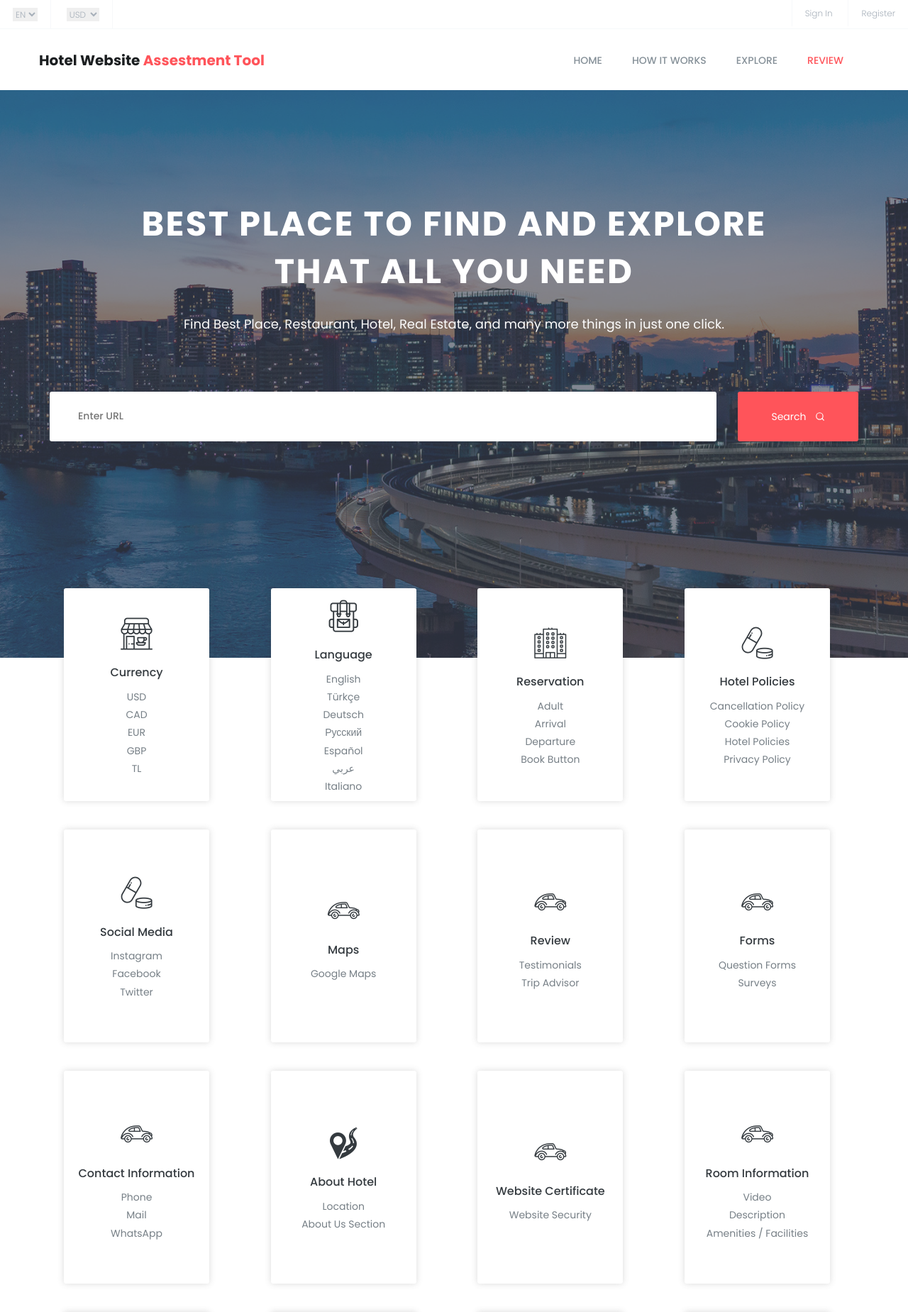
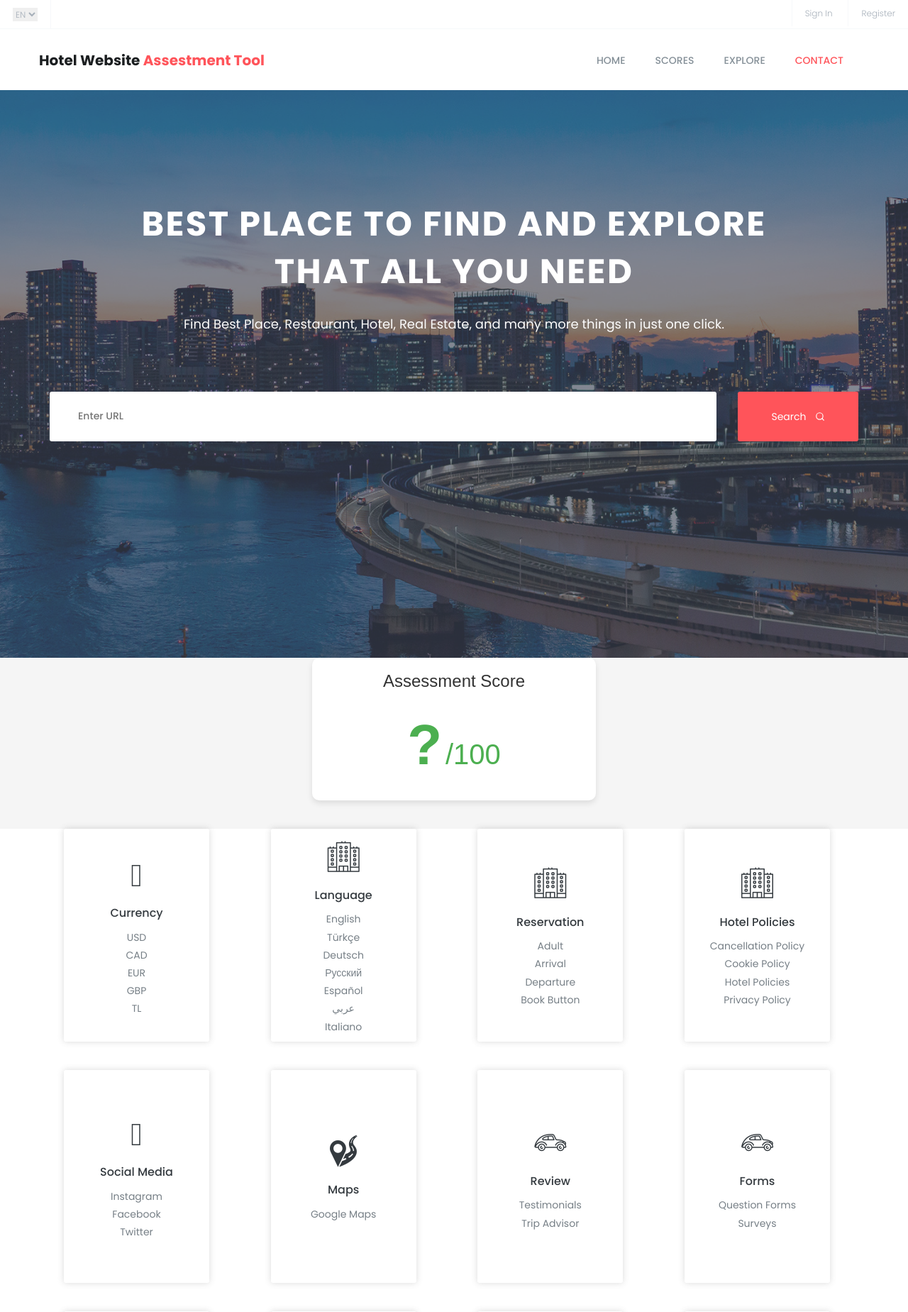
Before and after one commit to irem-dagdeviren/CS402_FinalProject, a Flask app: page / in a window 1280 px wide. Shown: the top 1849 px of the page at 71% size. Run offline with Flask 3, Linux system fonts and the light colour scheme; some libraries are stand-ins or nearby versions.

Commit message:
added overall result section

```diff
--- a/static/css/flaticon.css
+++ b/static/css/flaticon.css
@@ -41,3 +41,57 @@
 .flaticon-location-on-road:before { content: "\f109"; }
 .flaticon-networking:before { content: "\f10a"; }
 .flaticon-lightbulb-idea:before { content: "\f10b"; }
+.flaticon-calendar:before { content: "\f10c"; }
+.flaticon-clock:before { content: "\f10d"; }
+.flaticon-user:before { content: "\f10e"; }
+.flaticon-email:before { content: "\f10f"; }
+.flaticon-phone:before { content: "\f110"; }
+.flaticon-camera:before { content: "\f111"; }
+.flaticon-settings:before { content: "\f112"; }
+.flaticon-heart:before { content: "\f113"; }
+.flaticon-star:before { content: "\f114"; }
+.flaticon-lock:before { content: "\f115"; }
+.flaticon-unlock:before { content: "\f116"; }
+.flaticon-trash:before { content: "\f117"; }
+.flaticon-attachment:before { content: "\f118"; }
+.flaticon-download:before { content: "\f119"; }
+.flaticon-upload:before { content: "\f11a"; }
+.flaticon-cloud:before { content: "\f11b"; }
+.flaticon-folder:before { content: "\f11c"; }
+.flaticon-file:before { content: "\f11d"; }
+.flaticon-chat:before { content: "\f11e"; }
+.flaticon-bell:before { content: "\f11f"; }
+.flaticon-shopping-cart:before { content: "\f120"; }
+.flaticon-credit-card:before { content: "\f121"; }
+.flaticon-wallet:before { content: "\f122"; }
+.flaticon-dollar:before { content: "\f123"; }
+.flaticon-euro:before { content: "\f124"; }
+.flaticon-pound:before { content: "\f125"; }
+.flaticon-yen:before { content: "\f126"; }
+.flaticon-globe:before { content: "\f127"; }
+.flaticon-map:before { content: "\f128"; }
+.flaticon-compass:before { content: "\f129"; }
+.flaticon-plane:before { content: "\f12a"; }
+.flaticon-ship:before { content: "\f12b"; }
+.flaticon-train:before { content: "\f12c"; }
+.flaticon-car:before { content: "\f12d"; }
+.flaticon-bicycle:before { content: "\f12e"; }
+.flaticon-bus:before { content: "\f12f"; }
+.flaticon-medical:before { content: "\f130"; }
+.flaticon-hospital:before { content: "\f131"; }
+.flaticon-education:before { content: "\f132"; }
+.flaticon-school:before { content: "\f133"; }
+.flaticon-graduation-cap:before { content: "\f134"; }
+.flaticon-library:before { content: "\f135"; }
+.flaticon-book:before { content: "\f136"; }
+.flaticon-music:before { content: "\f137"; }
+.flaticon-film:before { content: "\f138"; }
+.flaticon-microphone:before { content: "\f139"; }
+.flaticon-speaker:before { content: "\f13a"; }
+.flaticon-tv:before { content: "\f13b"; }
+.flaticon-laptop:before { content: "\f13c"; }
+.flaticon-smartphone:before { content: "\f13d"; }
+.flaticon-tablet:before { content: "\f13e"; }
+.flaticon-desktop:before { content: "\f13f"; }
+.flaticon-gamepad:before { content: "\f140"; }
+.flaticon-gear:before { content: "\f141"; }
--- a/static/css/style.css
+++ b/static/css/style.css
@@ -48,6 +48,10 @@
     margin:0 auto;
 	overflow-x:hidden;
 }
+
+
+
+
 
 a,a:hover,a:active,a:focus {
 	display:inline-block;
@@ -332,9 +336,54 @@
 /*-------------------------------------
         5. List-topuics
 --------------------------------------*/
+.result-section {
+    font-family: Arial, sans-serif;
+    background-color: #f5f5f5;
+    display: flex;
+    justify-content: center;
+    align-items: center;
+    margin: 0;
+    flex-direction: column; /* Flex yönünü dikey yapar */
+}
+.assessment-container {
+    display:inline-block;
+    background-color: #fff;
+    border-radius: 10px;
+    box-shadow: 0 4px 8px rgba(0, 0, 0, 0.1);
+    padding: 20px 40px;
+    text-align: center;
+    max-width: 400px;
+    width: 100%;
+    margin-bottom:40px;
+
+}
+
+.assessment-container h1 {
+    font-size: 24px;
+    margin-bottom: 20px;
+    color: #333;
+}
+
+.score-display {
+    display: flex;
+    justify-content: center;
+    align-items: baseline;
+    font-size: 60px;
+    color: #4caf50;
+}
+
+.score {
+    font-size: 80px;
+    font-weight: bold;
+}
+
+.percentage {
+    font-size: 40px;
+    margin-left: 5px;
+}
 .list-topics-content {
-    position: relative;
-    top: -98px;
+    /* position: relative;
+    top: -98px; */
     z-index: 1;
     display: flex;
     flex-wrap: wrap;
--- a/templates/index.html
+++ b/templates/index.html
@@ -52,12 +52,6 @@
 
 								</select>
 							</li>
-							<li class="select-opt">
-								<select name="currency" id="currency">
-									<option value="usd">USD</option>
-									<option value="euro">Euro</option>
-								</select>
-							</li>
 						</ul>
 					</div>
 				</li>
@@ -100,9 +94,9 @@
 			            <div class="collapse navbar-collapse menu-ui-design" id="navbar-menu">
 			                <ul class="nav navbar-nav navbar-right" data-in="fadeInDown" data-out="fadeOutUp">
 			                    <li class=" scroll active"><a href="#home">home</a></li>
-			                    <li class="scroll"><a href="#works">how it works</a></li>
+			                    <li class="scroll"><a href="#works">scores</a></li>
 			                    <li class="scroll"><a href="#explore">explore</a></li>
-			                    <li class="scroll"><a href="#reviews">review</a></li>
+			                    <li class="scroll"><a href="#reviews">contact</a></li>
 			                </ul><!--/.nav -->
 			            </div><!-- /.navbar-collapse -->
 			        </div><!--/.container-->
@@ -135,18 +129,27 @@
 					</div>
 				</div>
 			</div>
+		</section><!--/.welcome-hero-->
 
-		</section><!--/.welcome-hero-->
 		<!--welcome-hero end -->
 		<!--list-topics start -->
 		<section id="list-topics" class="list-topics">
+			<div class="result-section">
+			<div class="assessment-container">
+				<h1>Assessment Score</h1>
+				<div class="score-display">
+					<span class="score" id="score">?</span>
+					<span class="percentage">/100</span>
+				</div>
+			</div>
+		</div>
 			<div class="container">
 				<div class="list-topics-content">
 					<ul>
 						<li>
 							<div class="single-list-topics-content">
 								<div class="single-list-topics-icon">
-									<i class="flaticon-restaurant"></i>
+									<i class="flaticon-wallet"></i>
 								</div>
 								<h2><a href="#">Currency</a></h2>
 								<p id="USD">USD</p>
@@ -159,7 +162,7 @@
 						<li>
 							<div class="single-list-topics-content">
 								<div class="single-list-topics-icon">
-									<i class="flaticon-travel"></i>
+									<i class="flaticon-building"></i>
 								</div>
 								<h2><a href="#">Language</a></h2>
 								<p id="English">English </p>
@@ -186,7 +189,7 @@
 						<li>
 							<div class="single-list-topics-content">
 								<div class="single-list-topics-icon">
-									<i class="flaticon-pills"></i>
+									<i class="flaticon-building"></i>
 								</div>
 								<h2><a href="#">Hotel Policies</a></h2>
 								<p id="CancellationPolicy">Cancellation Policy</p>
@@ -199,7 +202,7 @@
 						<li>
 							<div class="single-list-topics-content">
 								<div class="single-list-topics-icon">
-									<i class="flaticon-pills"></i>
+									<i class="flaticon-desktop"></i>
 								</div>
 								<h2><a href="#">Social Media</a></h2>
 								<p id="Instagram">Instagram</p>
@@ -210,7 +213,7 @@
 						<li>
 							<div class="single-list-topics-content">
 								<div class="single-list-topics-icon">
-									<i class="flaticon-transport"></i>
+									<i class="flaticon-location-on-road"></i>
 								</div>
 								<h2><a href="#">Maps</a></h2>
 								<p id="GoogleMaps">Google Maps</p>
@@ -835,6 +838,11 @@
                             document.getElementById('Chatbot').innerText = 'Chatbot: ' + (userExperienceMap.Chatbot !== undefined ? userExperienceMap.Chatbot : 'N/A');
                             document.getElementById('WeatherForecast').innerText = 'Weather Forecast: ' + (userExperienceMap.Weather !== undefined ? userExperienceMap.Weather : 'N/A');
                         }
+						if(data.total_grades_sum){
+							const result = data.total_grades_sum;
+                            document.getElementById('score').innerText = (result !== undefined ? result : 'N/A');
+
+						}
 
 					}
                 } catch (error) {
```
Also changed, not shown: unique_contents.csv (+152 -152 lines).
